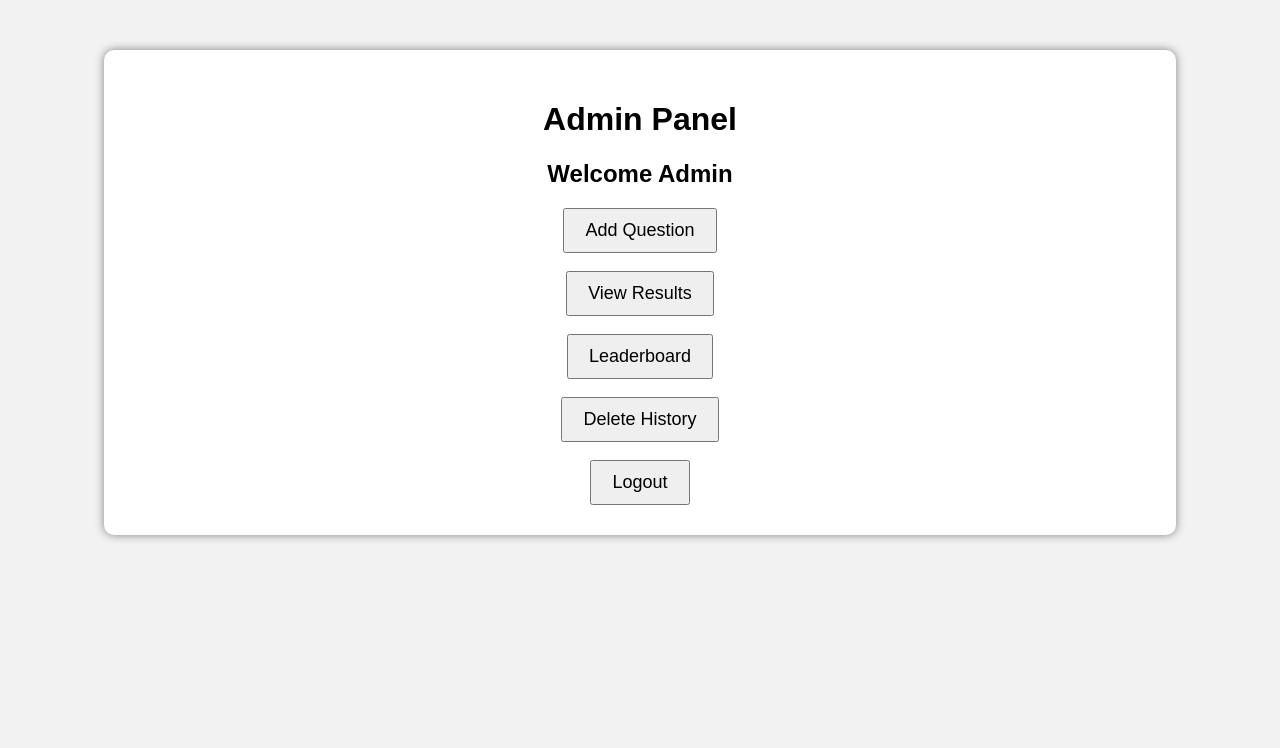
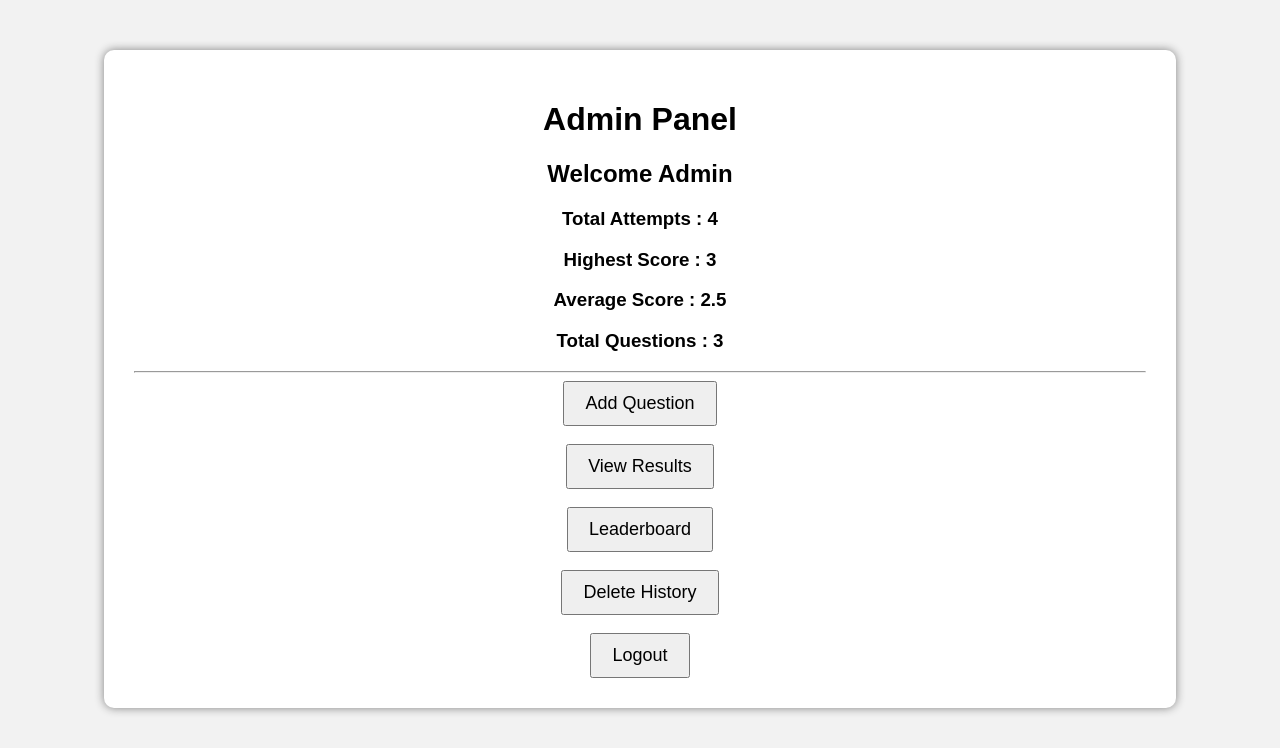
Before and after one commit to Raina2006/interactive-quiz-system, a Flask app: page /admin in a window 1280 px wide. Shown: the top 748 px of the page. Run offline with Flask 3, Linux system fonts and the light colour scheme.

Commit message:
Added admin dashboard statistics

```diff
--- a/app.py
+++ b/app.py
@@ -38,7 +38,62 @@ def result():
     return render_template('result.html')
 @app.route('/admin')
 def admin():
-    return render_template('admin.html')
+
+    total_attempts = 0
+    highest_score = 0
+    total_score = 0
+
+    try:
+
+        with open('results.txt', 'r') as file:
+
+            for line in file:
+
+                parts = line.strip().split(' - ')
+
+                if len(parts) == 2:
+
+                    score = int(
+                        parts[1].split('/')[0]
+                    )
+
+                    total_attempts += 1
+                    total_score += score
+
+                    if score > highest_score:
+                        highest_score = score
+
+    except:
+        pass
+
+    average_score = 0
+
+    if total_attempts > 0:
+        average_score = round(
+            total_score / total_attempts,
+            2
+        )
+
+    question_count = 0
+
+    try:
+
+        with open('questions.txt', 'r') as file:
+
+            question_count = len(
+                file.readlines()
+            )
+
+    except:
+        pass
+
+    return render_template(
+        'admin.html',
+        total_attempts=total_attempts,
+        highest_score=highest_score,
+        average_score=average_score,
+        question_count=question_count
+    )
 @app.route('/add_question')
 def add_question():
     return render_template('add_question.html')
--- a/templates/admin.html
+++ b/templates/admin.html
@@ -16,6 +16,16 @@ href="{{ url_for('static', filename='style.css') }}">
 <h1>Admin Panel</h1>
 
 <h2>Welcome Admin</h2>
+
+<h3>Total Attempts : {{ total_attempts }}</h3>
+
+<h3>Highest Score : {{ highest_score }}</h3>
+
+<h3>Average Score : {{ average_score }}</h3>
+
+<h3>Total Questions : {{ question_count }}</h3>
+
+<hr>
 
 <button onclick="window.location.href='/add_question'">
 Add Question
```
